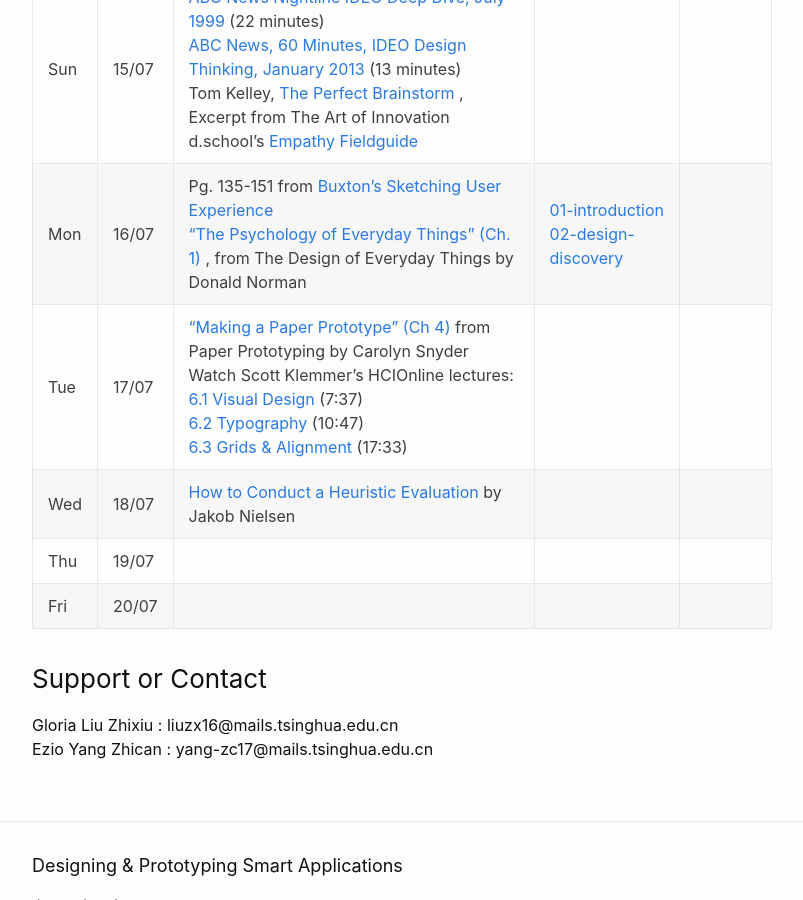
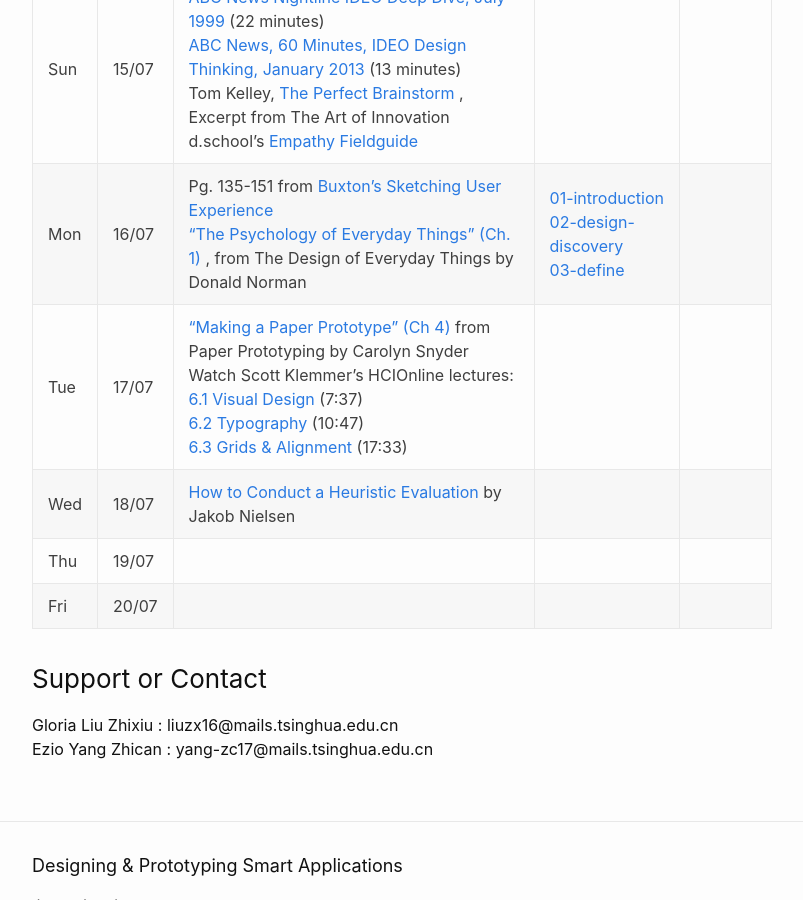
Before and after one commit to china-teaching/viax-summer-2018, a Jekyll site: the page built from _posts/2018-07-15-welcome-to-James-Landay-CS-Summer-Camp.md, in a window 1280 px wide and 900 px high, scrolled down 619 px. Shown: the whole window, without its empty margins (238-1041 px from the left). Built offline with Jekyll 4.4.1, drawn with Linux system fonts in a browser that asks for light colours.

Commit message:
img update

```diff
--- a/_layouts/home.html
+++ b/_layouts/home.html
@@ -9,7 +9,7 @@ layout: default
 
   {{ content }}
 
-<img src="https://raw.githubusercontent.com/china-teaching/viax-summer-2018/master/IMG_7617.JPG" />
+<img src="https://raw.githubusercontent.com/china-teaching/viax-summer-2018/master/IMG_7620.jpg" />
 <br>
 <br>
 
--- a/_posts/2018-07-15-welcome-to-James-Landay-CS-Summer-Camp.md
+++ b/_posts/2018-07-15-welcome-to-James-Landay-CS-Summer-Camp.md
@@ -20,7 +20,7 @@ Below is schedule for the following days, where you could find attached the **re
 | Day    | Date     | Reading Due         | Lecture                  | Activity             |
 | ------ | -------- | ------------------- | ------------------------ | -------------------- |
 | Sun    | 15/07    | [ABC News Nightline IDEO Deep Dive, July 1999](http://hci.stanford.edu/courses/cs147/2017/au/videos/ABCNews-Nightline_IDEO_July1999.mp4) (22 minutes)  <br> [ABC News, 60 Minutes, IDEO Design Thinking, January 2013](http://hci.stanford.edu/courses/cs147/2017/au/videos/60Minutes_IDEO_January2013.mp4) (13 minutes)    <br> Tom Kelley, [The Perfect Brainstorm](https://github.com/china-teaching/viax-summer-2018/blob/master/Kelley_TheArtOfInnovation_Chapter4ThePerfectBrainstorm.pdf) , Excerpt from The Art of Innovation  <br> d.school's  [Empathy Fieldguide](https://github.com/china-teaching/viax-summer-2018/blob/master/FIELDGUIDE-Screen-DTBC-March-2015-V2.pdf)      |          |   |
-| Mon    | 16/07    | Pg. 135-151 from  [Buxton’s Sketching User Experience](https://github.com/china-teaching/viax-summer-2018/blob/master/Buxton_lowRes.pdf)   <br> ["The Psychology of Everyday Things" (Ch. 1)](https://github.com/china-teaching/viax-summer-2018/blob/master/Norman-Ch1.PDF)  , from The Design of Everyday Things by Donald Norman           | [01-introduction](https://github.com/china-teaching/viax-summer-2018/raw/master/01-introduction.pdf) <br>  [02-design-discovery](https://github.com/china-teaching/viax-summer-2018/raw/master/02-design-discovery.pdf)             |              |
+| Mon    | 16/07    | Pg. 135-151 from  [Buxton’s Sketching User Experience](https://github.com/china-teaching/viax-summer-2018/blob/master/Buxton_lowRes.pdf)   <br> ["The Psychology of Everyday Things" (Ch. 1)](https://github.com/china-teaching/viax-summer-2018/blob/master/Norman-Ch1.PDF)  , from The Design of Everyday Things by Donald Norman           | [01-introduction](https://github.com/china-teaching/viax-summer-2018/raw/master/01-introduction.pdf) <br>  [02-design-discovery](https://github.com/china-teaching/viax-summer-2018/raw/master/02-design-discovery.pdf) <br> [03-define](https://github.com/china-teaching/viax-summer-2018/raw/master/03-define.pdf)             |              |
 | Tue    | 17/07    | ["Making a Paper Prototype" (Ch 4)](https://github.com/china-teaching/viax-summer-2018/blob/master/Snyder-Ch4.PDF)  from Paper Prototyping by Carolyn Snyder  <br> Watch Scott Klemmer’s HCIOnline lectures:  <br>  [6.1 Visual Design](https://www.youtube.com/watch?v=TIg8ab4PqbU&list=PLNtQfKgd43l2kR11FzLF2cXd_fp3kj7jD&index=3) (7:37)   <br>  [6.2 Typography](https://www.youtube.com/watch?v=82gp_2vqLTc&index=2&list=PLNtQfKgd43l2kR11FzLF2cXd_fp3kj7jD) (10:47)   <br>  [6.3 Grids & Alignment](https://www.youtube.com/watch?v=iV9FVoCCT74&list=PLNtQfKgd43l2kR11FzLF2cXd_fp3kj7jD&index=3) (17:33)     |        |          |
 | Wed    | 18/07    | [How to Conduct a Heuristic Evaluation](http://www.useit.com/articles/how-to-conduct-a-heuristic-evaluation/)  by Jakob Nielsen       |          |         |
 | Thu    | 19/07    |     |        |    |
```
Also changed, not shown: IMG_7621.JPG (added), 2 other files.
